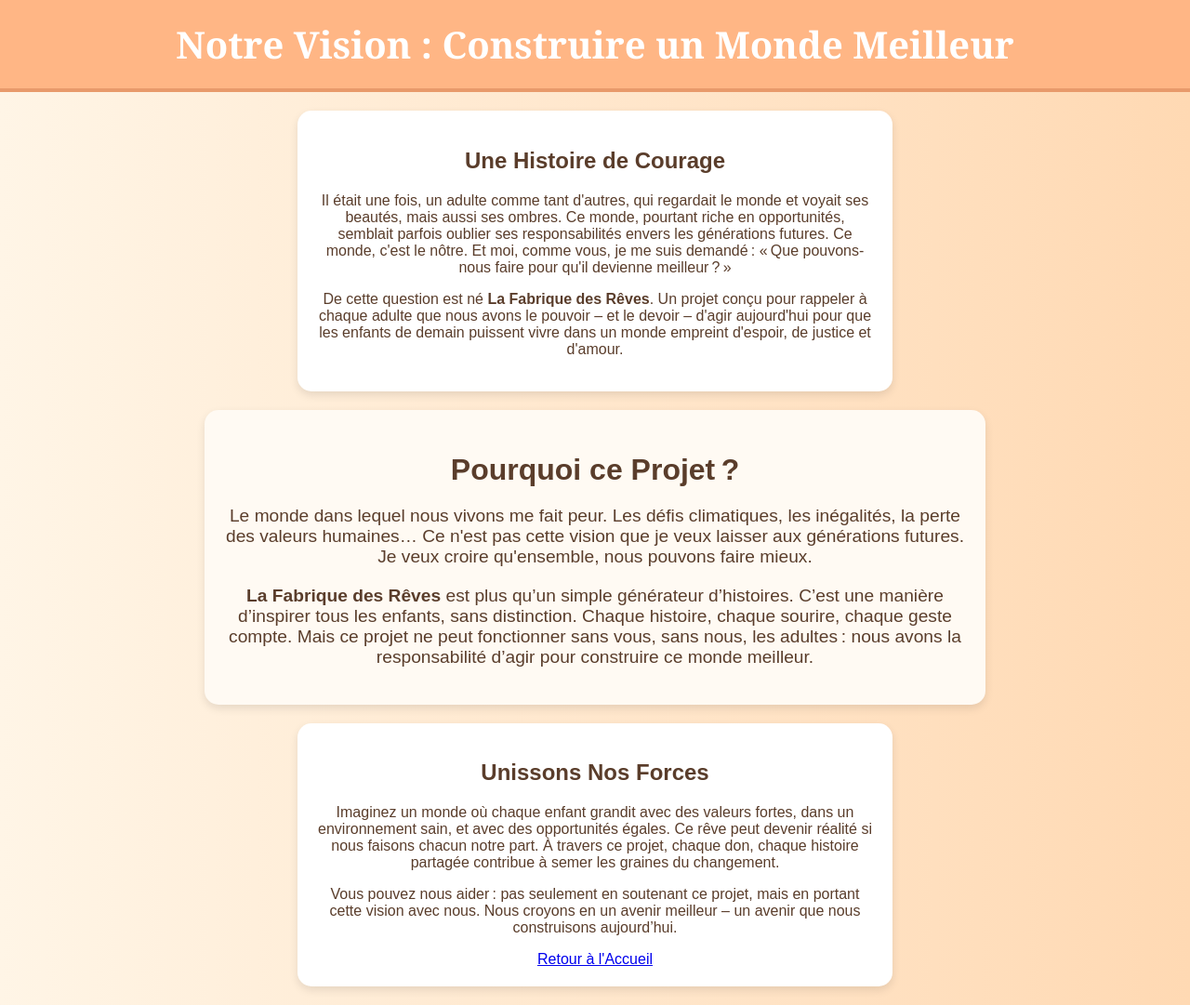
After one commit to changetheworld06/fabrique-des-reves, a Flask app: page /vision in a window 1280 px wide. The commit adds this page. Shown: the whole page at 93% size. Run offline with Flask 3, Linux system fonts and the light colour scheme.

Commit message:
Ajout de la page Vision expliquant le projet

```diff
--- a/run.py
+++ b/run.py
@@ -19,6 +19,13 @@ def home():
     Page d'accueil avec le formulaire pour générer une histoire.
     """
     return render_template('index.html', paypal_client_id=PAYPAL_CLIENT_ID)
+
+@app.route('/vision')
+def vision():
+    """
+    Page expliquant la vision du projet.
+    """
+    return render_template('vision.html')
 
 @app.route('/generate', methods=['POST'])
 def generate():
--- a/templates/index.html
+++ b/templates/index.html
@@ -46,6 +46,12 @@
         </form>
     </section>
 
+<footer>
+    <p>
+        Découvrez <a href="/vision">notre vision</a> pour un monde meilleur.
+    </p>
+</footer>
+
     <section class="donate-section">
         <h2>Soutenez ce Projet 💖</h2>
         <p>Ce générateur est gratuit, mais vos dons nous aident à maintenir ce service et soutiennent des associations pour enfants.</p>
--- /dev/null
+++ b/templates/vision.html
@@ -0,0 +1,51 @@
+<!DOCTYPE html>
+<html lang="fr">
+<head>
+    <meta charset="UTF-8">
+    <meta name="viewport" content="width=device-width, initial-scale=1.0">
+    <link rel="stylesheet" href="{{ url_for('static', filename='style.css') }}">
+    <title>Notre Vision</title>
+</head>
+<body>
+    <header>
+        <h1>Notre Vision : Construire un Monde Meilleur</h1>
+    </header>
+
+    <section class="story-section">
+        <h2>Une Histoire de Courage</h2>
+        <p>
+            Il était une fois, un adulte comme tant d'autres, qui regardait le monde et voyait ses beautés, mais aussi ses ombres.
+            Ce monde, pourtant riche en opportunités, semblait parfois oublier ses responsabilités envers les générations futures.
+            Ce monde, c'est le nôtre. Et moi, comme vous, je me suis demandé : « Que pouvons-nous faire pour qu'il devienne meilleur ? »
+        </p>
+        <p>
+            De cette question est né <strong>La Fabrique des Rêves</strong>. Un projet conçu pour rappeler à chaque adulte que nous avons le pouvoir – et le devoir – d'agir aujourd'hui pour que les enfants de demain puissent vivre dans un monde empreint d'espoir, de justice et d'amour.
+        </p>
+    </section>
+
+    <section class="vision-section">
+        <h2>Pourquoi ce Projet ?</h2>
+        <p>
+            Le monde dans lequel nous vivons me fait peur. Les défis climatiques, les inégalités, la perte des valeurs humaines…
+            Ce n'est pas cette vision que je veux laisser aux générations futures. Je veux croire qu'ensemble, nous pouvons faire mieux.
+        </p>
+        <p>
+            <strong>La Fabrique des Rêves</strong> est plus qu’un simple générateur d’histoires. C’est une manière d’inspirer tous les enfants, sans distinction.
+            Chaque histoire, chaque sourire, chaque geste compte. Mais ce projet ne peut fonctionner sans vous, sans nous, les adultes :
+            nous avons la responsabilité d’agir pour construire ce monde meilleur.
+        </p>
+    </section>
+
+    <section class="call-to-action">
+        <h2>Unissons Nos Forces</h2>
+        <p>
+            Imaginez un monde où chaque enfant grandit avec des valeurs fortes, dans un environnement sain, et avec des opportunités égales.
+            Ce rêve peut devenir réalité si nous faisons chacun notre part. À travers ce projet, chaque don, chaque histoire partagée contribue à semer les graines du changement.
+        </p>
+        <p>
+            Vous pouvez nous aider : pas seulement en soutenant ce projet, mais en portant cette vision avec nous. Nous croyons en un avenir meilleur – un avenir que nous construisons aujourd’hui.
+        </p>
+        <a href="/" class="cta-button">Retour à l'Accueil</a>
+    </section>
+</body>
+</html>
```
